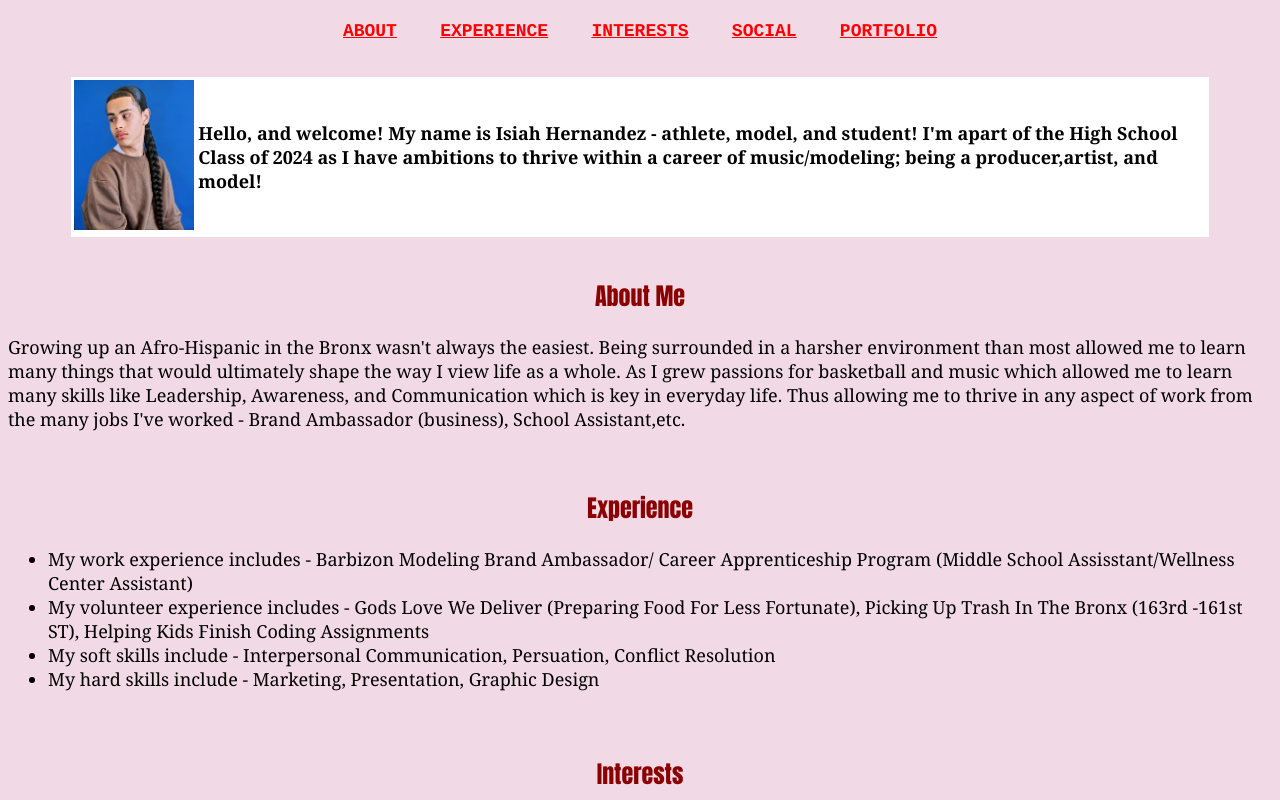
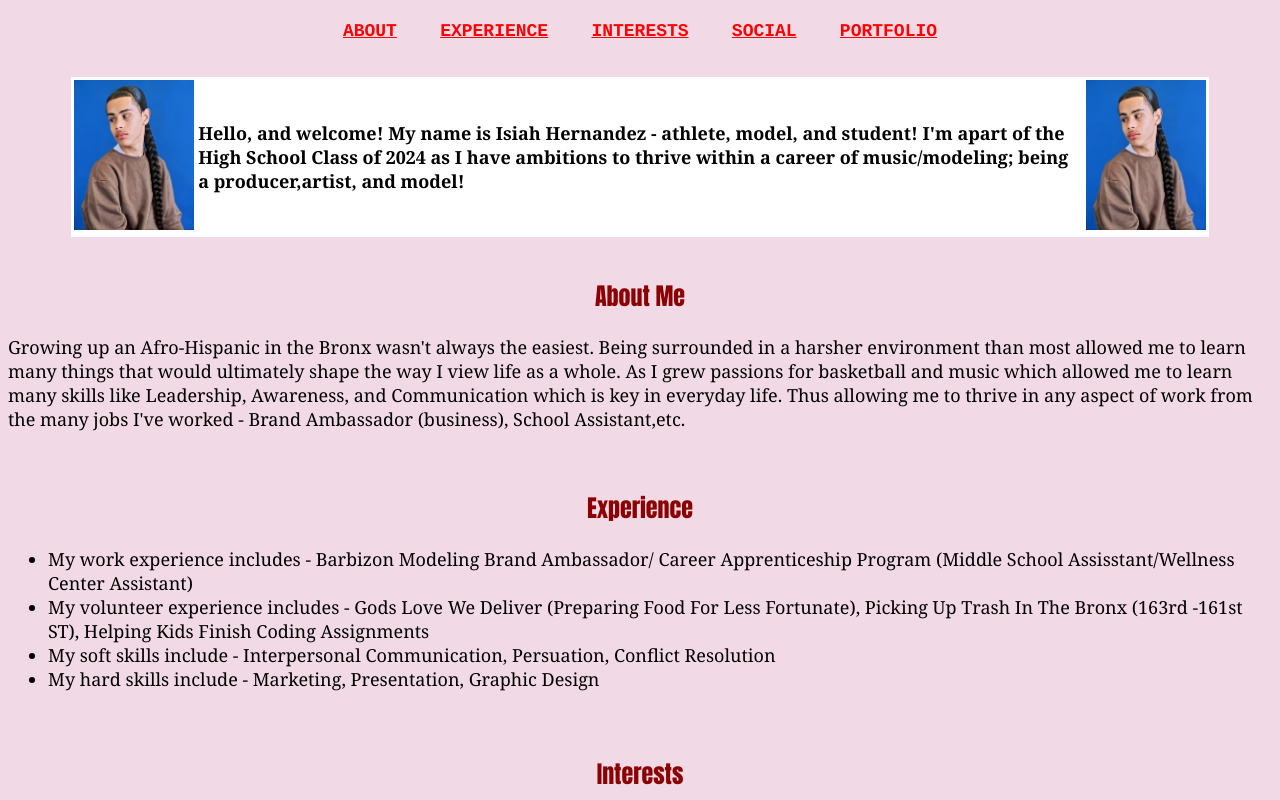
Before and after one commit to IsiahH26/IsiahH26, a plain HTML site: page index.html in a window 1280 px wide. Shown: the top 800 px of the page. Drawn offline with Linux system fonts and the light colour scheme.

Commit message:
Update index.html

```diff
--- a/index.html
+++ b/index.html
@@ -19,6 +19,7 @@
 	<table bgcolor="white" width="90%" align="center"><tr>
 	    <td><img src="0F58C2D9-A22D-4AE6-91B1-19AAE17EBC90.jpeg" height="150"></td>
 	    <td><h4><font face="georgia" size="4">Hello, and welcome! My name is Isiah Hernandez - athlete, model, and student! I'm apart of the High School Class of 2024 as I have ambitions to thrive within a career of music/modeling; being a producer,artist, and model! </font></h4></td>
+	<td><img src="0F58C2D9-A22D-4AE6-91B1-19AAE17EBC90.jpeg" height="150"></td>
 	</tr></table><br>
 
 <!--About Me-->
```
